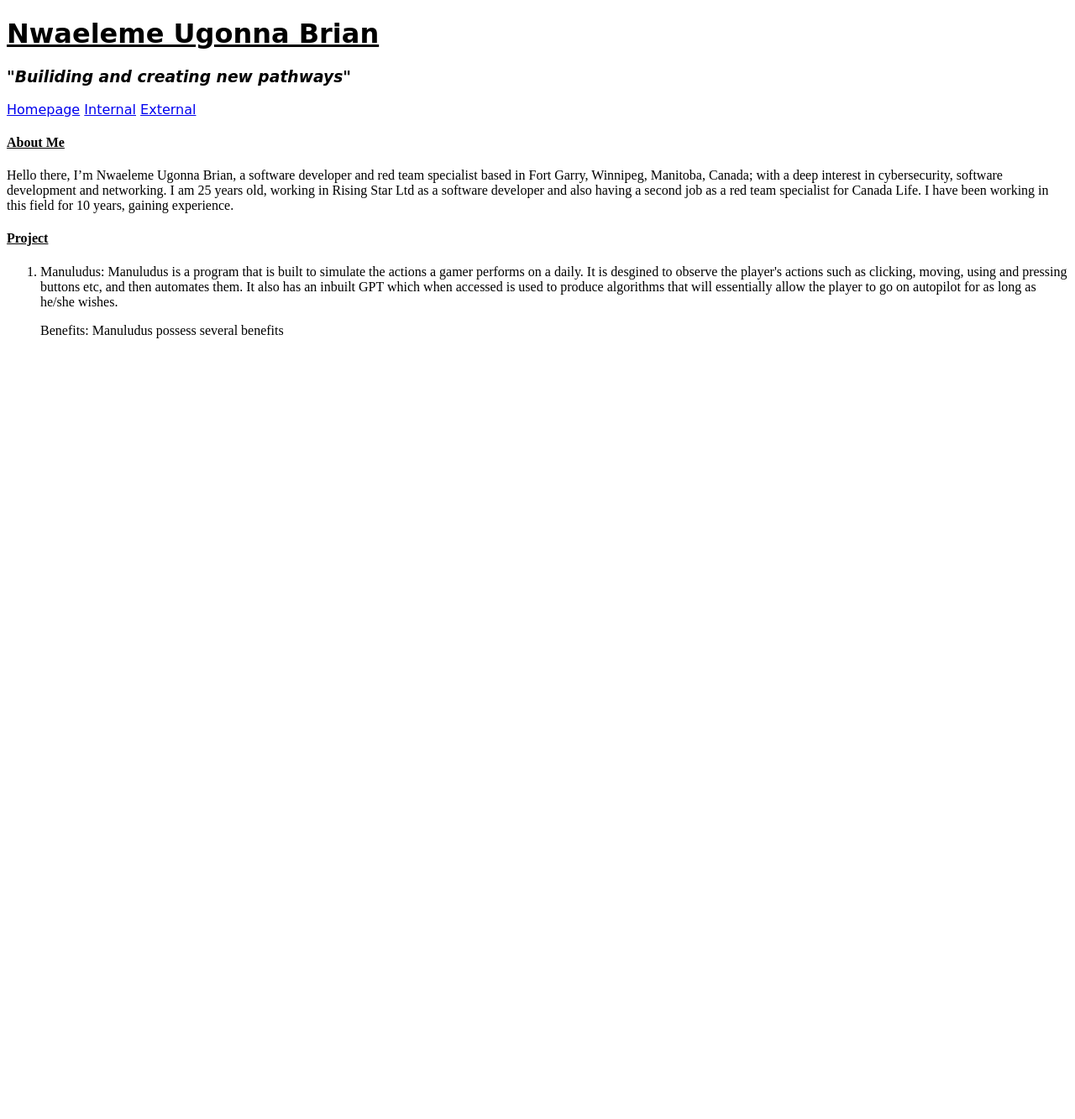
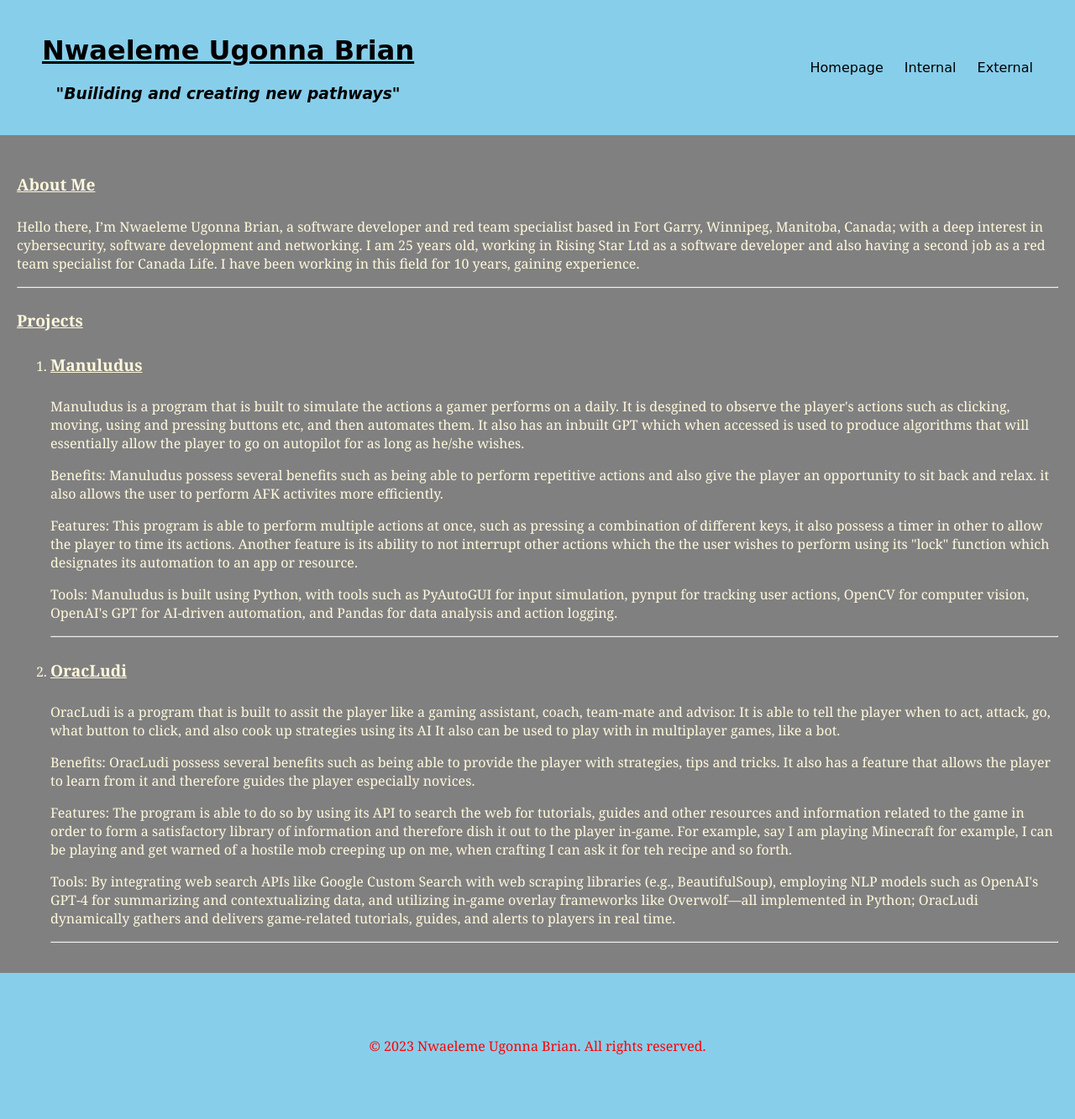
Before and after one commit to NitroBeast76/CSS-Brian-Nwaeleme, a plain HTML site: page CSS-Practice.html in a window 1280 px wide. Shown: the whole page at 84% size. Before the commit the page ends 800 px from the top, so only its background shows below. Drawn offline with Linux system fonts and the light colour scheme.

Commit message:
Update CSS files

```diff
--- a/CSS-Practice.html
+++ b/CSS-Practice.html
@@ -12,6 +12,7 @@
         <h1><b><u>Nwaeleme Ugonna Brian</u></b></h1>
         <h3><i>"Builiding and creating new pathways"</i></h3>
         </div>
+
         <nav>
             <a href="index.html">Homepage</a>
             <a href="internal-css.html">Internal</a>
@@ -22,15 +23,26 @@
 
     <main>
         <h4><b><u>About Me</u></b></h4>
-        <p>Hello there, I’m Nwaeleme Ugonna Brian, a software developer and red team specialist based in Fort Garry, Winnipeg, Manitoba, Canada; with a deep interest in cybersecurity, software development and networking. I am 25 years old, working in Rising Star Ltd as a software developer and also having a second job as a red team specialist for Canada Life. I have been working in this field for 10 years, gaining experience.</p>
-        <h4><b><u>Project</u></b></h4>
+        <p>Hello there, I’m Nwaeleme Ugonna Brian, a software developer and red team specialist based in Fort Garry, Winnipeg, Manitoba, Canada; with a deep interest in cybersecurity, software development and networking. I am 25 years old, working in Rising Star Ltd as a software developer and also having a second job as a red team specialist for Canada Life. I have been working in this field for 10 years, gaining experience.</p> <hr/>
+        <h4><b><u>Projects</u></b></h4>
         <ol>
             <li>
-                <p>Manuludus: Manuludus is a program that is built to simulate the actions a gamer performs on a daily. It is desgined to observe the player's actions such as clicking, moving, using and pressing buttons etc, and then automates them. It also has an inbuilt GPT which when accessed is used to produce algorithms that will essentially allow the player to go on autopilot for as long as he/she wishes.</p>
-                <p>Benefits: Manuludus possess several benefits</p>
-            </li>
+                <h4><b><u>Manuludus</u></b></h4> <p>Manuludus is a program that is built to simulate the actions a gamer performs on a daily. It is desgined to observe the player's actions such as clicking, moving, using and pressing buttons etc, and then automates them. It also has an inbuilt GPT which when accessed is used to produce algorithms that will essentially allow the player to go on autopilot for as long as he/she wishes.</p>
+                <p>Benefits: Manuludus possess several benefits such as being able to perform repetitive actions and also give the player an opportunity to sit back and relax. it also allows the user to perform AFK activites more efficiently.</p>
+                <p>Features: This program is able to perform multiple actions at once, such as pressing a combination of different keys, it also possess a timer in other to allow the player to time its actions. Another feature is its ability to not interrupt other actions which the the user wishes to perform using its "lock" function which designates its automation to an app or resource.</p>
+                <p>Tools: Manuludus is built using Python, with tools such as PyAutoGUI for input simulation, pynput for tracking user actions, OpenCV for computer vision, OpenAI's GPT for AI-driven automation, and Pandas for data analysis and action logging.</p>
+            </li><hr>
+            <li>
+                <h4><b><u>OracLudi</u></b></h4> <p>OracLudi is a program that is built to assit the player like a gaming assistant, coach, team-mate and advisor. It is able to tell the player when to act, attack, go, what button to click, and also cook up strategies using its AI It also can be used to play with in multiplayer games, like a bot.</p>
+                <p>Benefits: OracLudi possess several benefits such as being able to provide the player with strategies, tips and tricks. It also has a feature that allows the player to learn from it and therefore guides the player especially novices.</p>
+                <p>Features: The program is able to do so by using its API to search the web for tutorials, guides and other resources and information related to the game in order to form a satisfactory library of information and therefore dish it out to the player in-game. For example, say I am playing Minecraft for example, I can be playing and get warned of a hostile mob creeping up on me, when crafting I can ask it for teh recipe and so forth.</p>
+                <p>Tools: By integrating web search APIs like Google Custom Search with web scraping libraries (e.g., BeautifulSoup), employing NLP models such as OpenAI's GPT-4 for summarizing and contextualizing data, and utilizing in-game overlay frameworks like Overwolf—all implemented in Python; OracLudi  dynamically gathers and delivers game-related tutorials, guides, and alerts to players in real time.</p>
+            </li><hr>
         </ol>
     </main>
 
+    <footer>
+        <p>&#169; 2023 Nwaeleme Ugonna Brian. All rights reserved.</p>
+    </footer>
 </body>
 </html>
--- a/CSS/CSS.Practice-styles.css
+++ b/CSS/CSS.Practice-styles.css
@@ -1,3 +1,54 @@
+body{
+    background-color: gray;
+    color: skyblue;
+    font-family: Cambria, Cochin, Georgia, Times, 'Times New Roman', serif;
+    font-size: medium;
+    box-sizing: border-box;
+    margin: 0;
+    padding: 0;
+}
+
 header{
+    background-color: skyblue;
     font-family: cursive;
+    padding: 20px 50px;
+    align-items: center;
+    display: flex;
+    justify-content: space-between;
+    color: black;
 }
+
+header a {
+    text-decoration: none;
+    color: black;
+    margin-left: 20px;
+}
+
+header a:hover {
+    color: red;
+}
+
+.header-text{
+    font-style: bold;
+    text-align: center;
+}
+
+main{
+    padding: 20px;
+    color: cornsilk;
+}
+
+main h4{
+    font-size: larger;
+}
+
+main p{
+    font-size: medium;
+}
+
+footer{
+    padding: 60px;
+    text-align: center;
+    color: red;
+    background-color: skyblue;
+}
```
Also changed, not shown: external-css.html (+3 -0 lines), index.html (+3 -0 lines), internal-css.html (+3 -0 lines).
